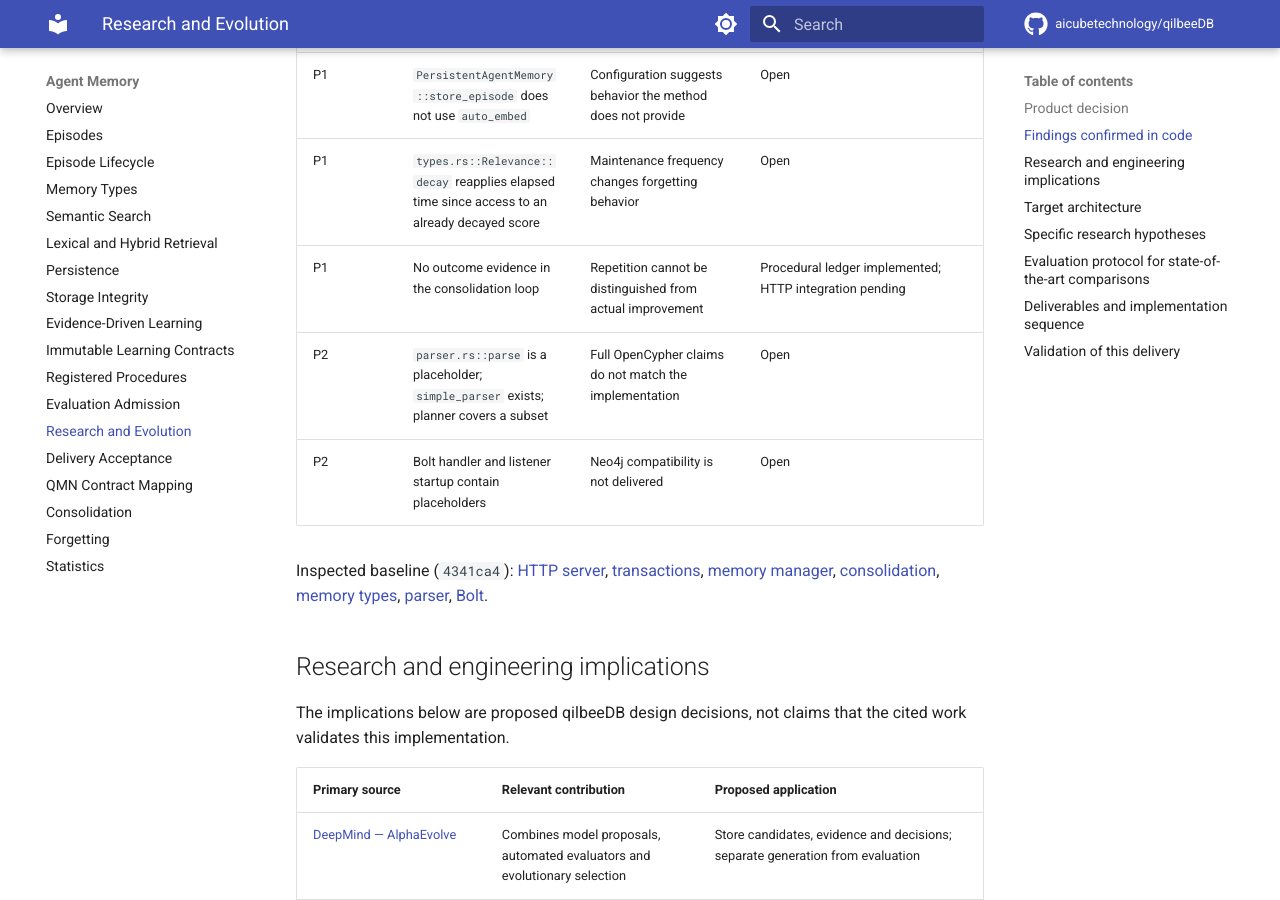
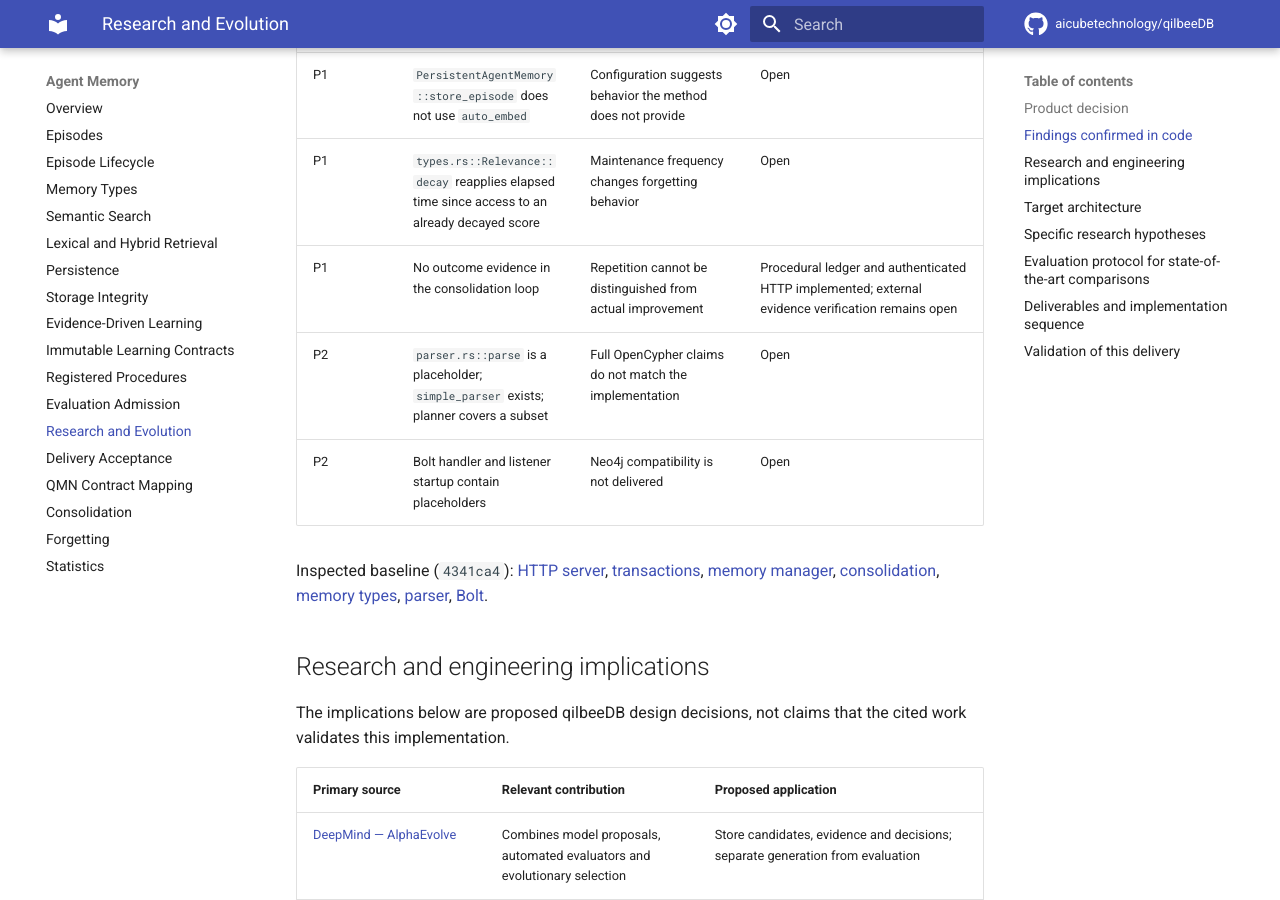
Before and after one commit to aicubetechnology/qilbeeDB, an MkDocs documentation site: the page built from docs/research/agent-memory-evolution.md, in a window 1280 px wide and 900 px high, scrolled down 1928 px. Built offline with MkDocs 1.6.1 and Material for MkDocs 9.7.7, drawn with Linux system fonts in a browser that asks for light colours; comment, search, counter and statistics services are not loaded.

Commit message:
docs: align platform guides with procedural release 0.3.0

```diff
--- a/docs/research/agent-memory-evolution.md
+++ b/docs/research/agent-memory-evolution.md
@@ -36,7 +36,7 @@ database for agents, or that the hypotheses below are previously undiscovered.
 | P1 | Baseline manager writes can evict data before rejecting foreign episodes; reads return invalidated episodes | Scope errors can remove valid memories and invalidated content remains served | Manager validation, update capacity and ordinary reads corrected |
 | P1 | `PersistentAgentMemory::store_episode` does not use `auto_embed` | Configuration suggests behavior the method does not provide | Open |
 | P1 | `types.rs::Relevance::decay` reapplies elapsed time since access to an already decayed score | Maintenance frequency changes forgetting behavior | Open |
-| P1 | No outcome evidence in the consolidation loop | Repetition cannot be distinguished from actual improvement | Procedural ledger implemented; HTTP integration pending |
+| P1 | No outcome evidence in the consolidation loop | Repetition cannot be distinguished from actual improvement | Procedural ledger and authenticated HTTP implemented; external evidence verification remains open |
 | P2 | `parser.rs::parse` is a placeholder; `simple_parser` exists; planner covers a subset | Full OpenCypher claims do not match the implementation | Open |
 | P2 | Bolt handler and listener startup contain placeholders | Neo4j compatibility is not delivered | Open |
 
```
Also changed, not shown: docs/getting-started/configuration.md (+1 -1 lines), docs/getting-started/quickstart.md (+1 -1 lines).
